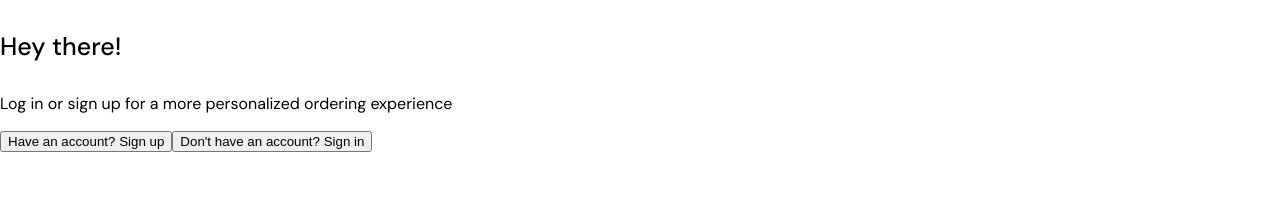
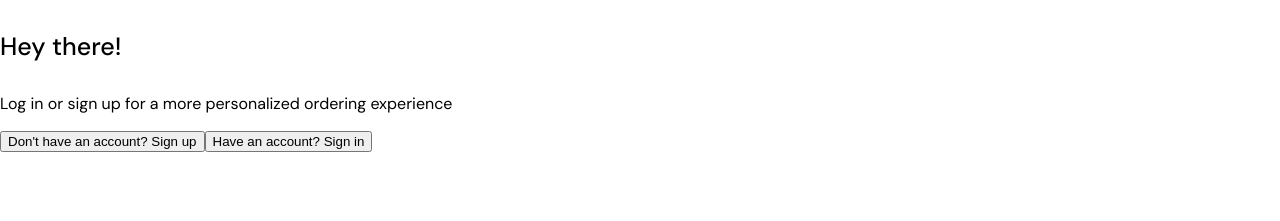
Before and after one commit to hussainmohd03/Talabat-Surplus-FrontEnd, a React (Vite) app: page /welcome in a window 1280 px wide. Shown: the top 221 px of the page. Built offline with nearby package versions, Linux system fonts and the light colour scheme; no server answers.

Commit message:
cart now semi works

```diff
--- a/src/App.jsx
+++ b/src/App.jsx
@@ -13,6 +13,7 @@ import { useNavigate } from 'react-router-dom'
 import Account from './pages/Account'
 import RegisterForm from './pages/RegisterForm'
 import { useState } from 'react'
+import Cart from './pages/Cart'
 
 const App = () => {
   const [role, setRole] = useState(null)
@@ -49,10 +50,11 @@ const App = () => {
               />
             }
           />
-          <Route path="/auth/login" element={<LoginForm  role={role}/>} />
+          <Route path="/auth/login" element={<LoginForm role={role} />} />
           <Route path="/foods/:id" element={<FoodCard />} />
           <Route path="/account" element={<Account />} />
           <Route path="/auth/register" element={<RegisterForm role={role} />} />
+          <Route path="cart" element={<Cart />} />
         </Routes>
       </main>
       <NavBar />
--- a/src/components/FoodCard.jsx
+++ b/src/components/FoodCard.jsx
@@ -2,9 +2,10 @@ import { Link } from 'react-router-dom'
 import { BASE_URL } from '../../globals'
 import { useState, useEffect } from 'react'
 import { useParams, useNavigate } from 'react-router-dom'
-import axios from 'axios'
+import Client from '../../services/api'
 
 const FoodCard = () => {
+  const navigate = useNavigate()
   let { id } = useParams()
 
   const [selectedFood, setSelectedFood] = useState(null)
@@ -12,7 +13,7 @@ const FoodCard = () => {
 
   useEffect(() => {
     const onMount = async () => {
-      let food = await axios.get(`${BASE_URL}/foods/${id}`)
+      let food = await Client.get(`${BASE_URL}/foods/${id}`)
       setSelectedFood(food.data)
       console.log(food)
     }
@@ -21,12 +22,13 @@ const FoodCard = () => {
 
   const handleClick = async () => {
     if (!selectOrder) {
-      const order = await axios.post(`${BASE_URL}/orders`, {
-        selectedFood,
+      const order = await Client.post(`${BASE_URL}/orders`, {
+        food_id: selectedFood._id,
         payment_status: 'pending',
-        order_status: 'pending'
+        order_status: 'pending',
+        total_price: selectedFood.price
       })
-      console.log(order)
+      navigate('/cart')
     }
     if (
       selectOrder &&
--- /dev/null
+++ b/src/pages/Cart.jsx
@@ -0,0 +1,5 @@
+const Cart = ()=> {
+  return (<></>)
+}
+
+export default Cart
--- a/src/pages/Welcome.jsx
+++ b/src/pages/Welcome.jsx
@@ -12,12 +12,12 @@ const Register = ({ role, choice, setRole, setChoice }) => {
         <>
           <button onClick={() => setChoice('register')}>
             {choice && console.log(choice)}
-            Have an account? Sign up
+            Don't have an account? Sign up
           </button>
 
           <button onClick={() => setChoice('login')}>
             {choice && console.log(choice)}
-            Don't have an account? Sign in
+            Have an account? Sign in
           </button>
         </>
       ) : (
```
